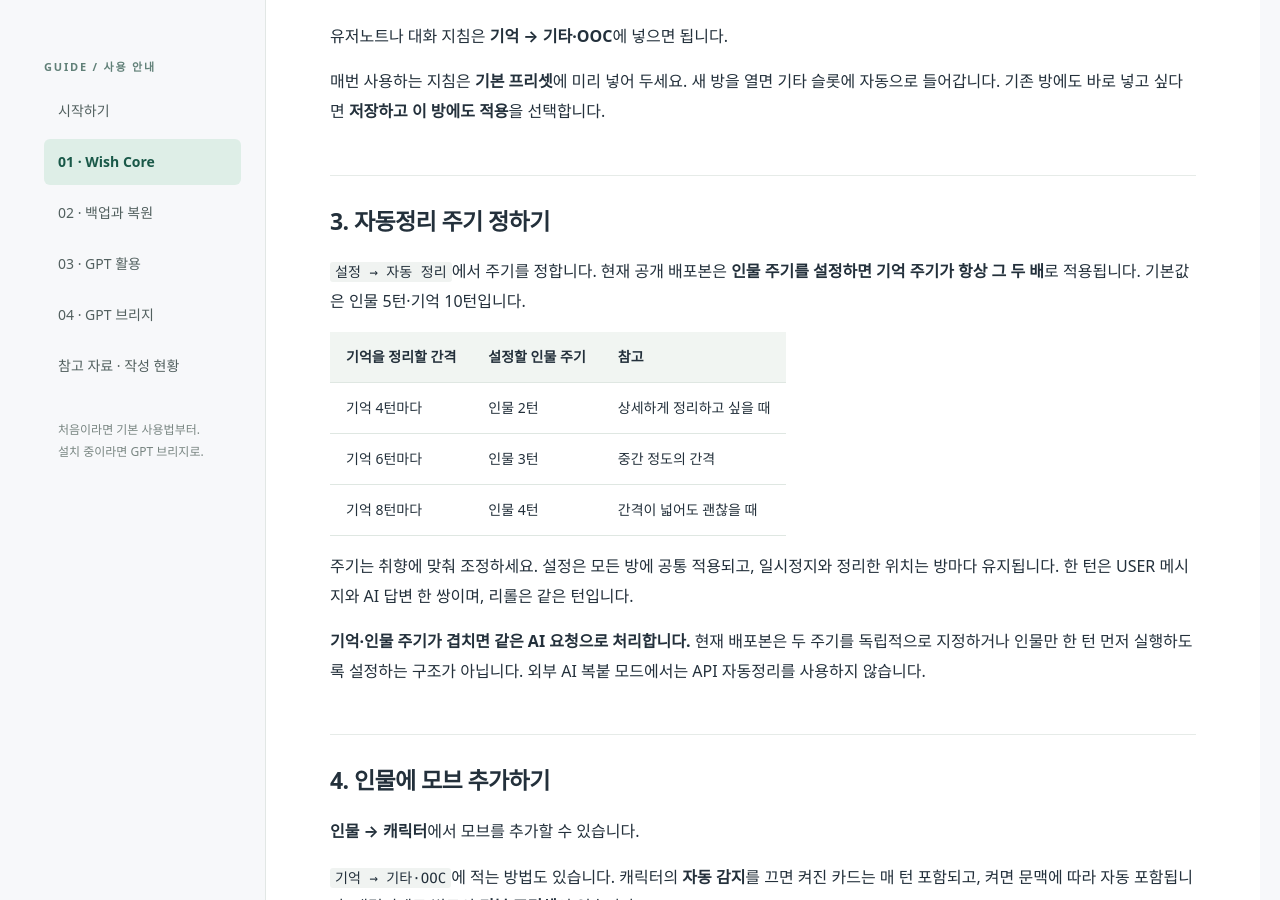
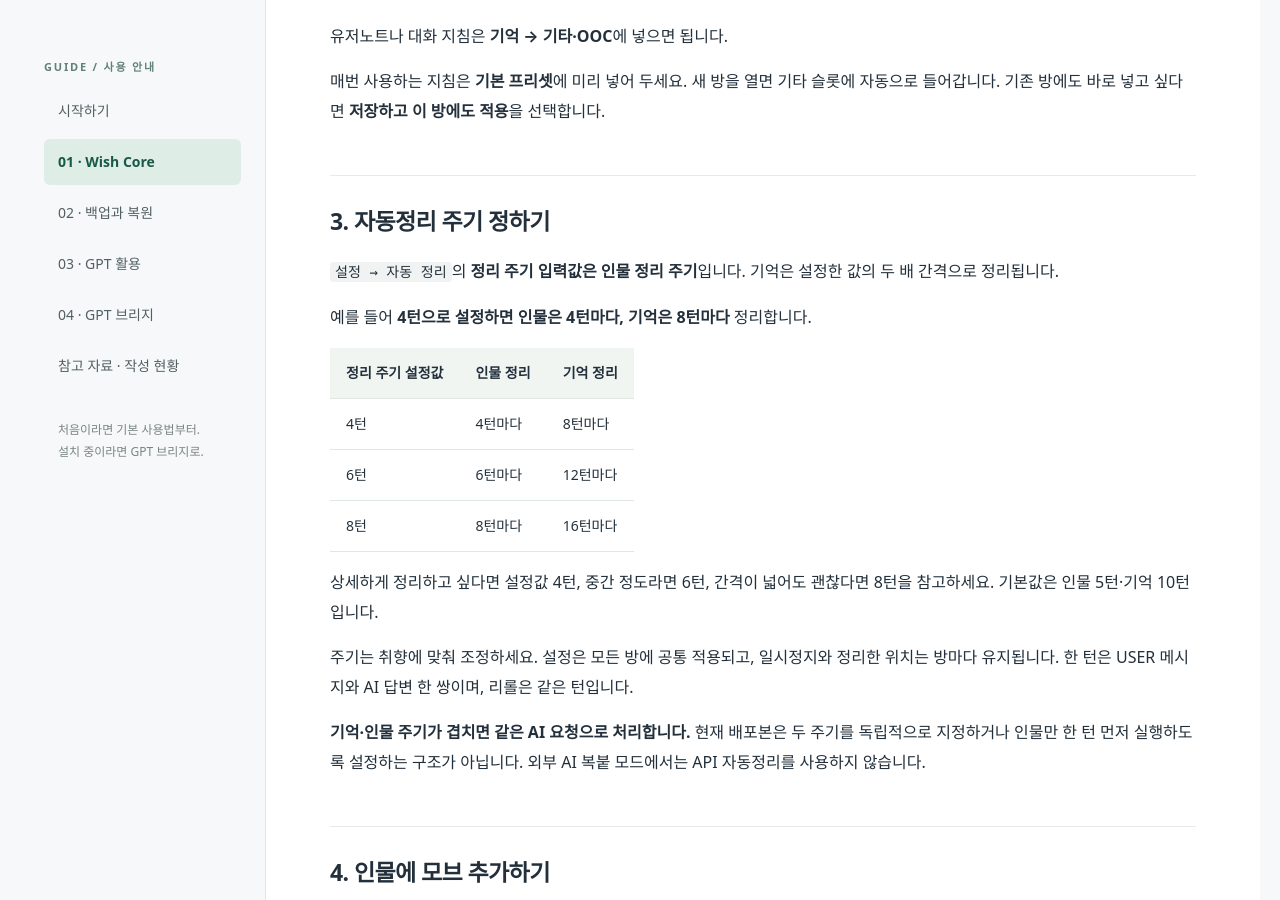
Before and after one commit to eun033/crack-help-page, a Jekyll site: the page built from core.md, in a window 1280 px wide and 900 px high, scrolled down 847 px. Built offline with Jekyll 4.4.1, drawn with Linux system fonts in a browser that asks for light colours.

Commit message:
docs: clarify configured cleanup interval is character interval

```diff
--- a/core.md
+++ b/core.md
@@ -19,13 +19,17 @@ description: 주입을 켜고, 지침과 기억을 넣고, 자동정리 주기
 
 ## 3. 자동정리 주기 정하기
 
-`설정 → 자동 정리`에서 주기를 정합니다. 현재 공개 배포본은 **인물 주기를 설정하면 기억 주기가 항상 그 두 배**로 적용됩니다. 기본값은 인물 5턴·기억 10턴입니다.
+`설정 → 자동 정리`의 **정리 주기 입력값은 인물 정리 주기**입니다. 기억은 설정한 값의 두 배 간격으로 정리됩니다.
 
-| 기억을 정리할 간격 | 설정할 인물 주기 | 참고 |
+예를 들어 **4턴으로 설정하면 인물은 4턴마다, 기억은 8턴마다** 정리합니다.
+
+| 정리 주기 설정값 | 인물 정리 | 기억 정리 |
 | --- | --- | --- |
-| 기억 4턴마다 | 인물 2턴 | 상세하게 정리하고 싶을 때 |
-| 기억 6턴마다 | 인물 3턴 | 중간 정도의 간격 |
-| 기억 8턴마다 | 인물 4턴 | 간격이 넓어도 괜찮을 때 |
+| 4턴 | 4턴마다 | 8턴마다 |
+| 6턴 | 6턴마다 | 12턴마다 |
+| 8턴 | 8턴마다 | 16턴마다 |
+
+상세하게 정리하고 싶다면 설정값 4턴, 중간 정도라면 6턴, 간격이 넓어도 괜찮다면 8턴을 참고하세요. 기본값은 인물 5턴·기억 10턴입니다.
 
 주기는 취향에 맞춰 조정하세요. 설정은 모든 방에 공통 적용되고, 일시정지와 정리한 위치는 방마다 유지됩니다. 한 턴은 USER 메시지와 AI 답변 한 쌍이며, 리롤은 같은 턴입니다.
 
```
